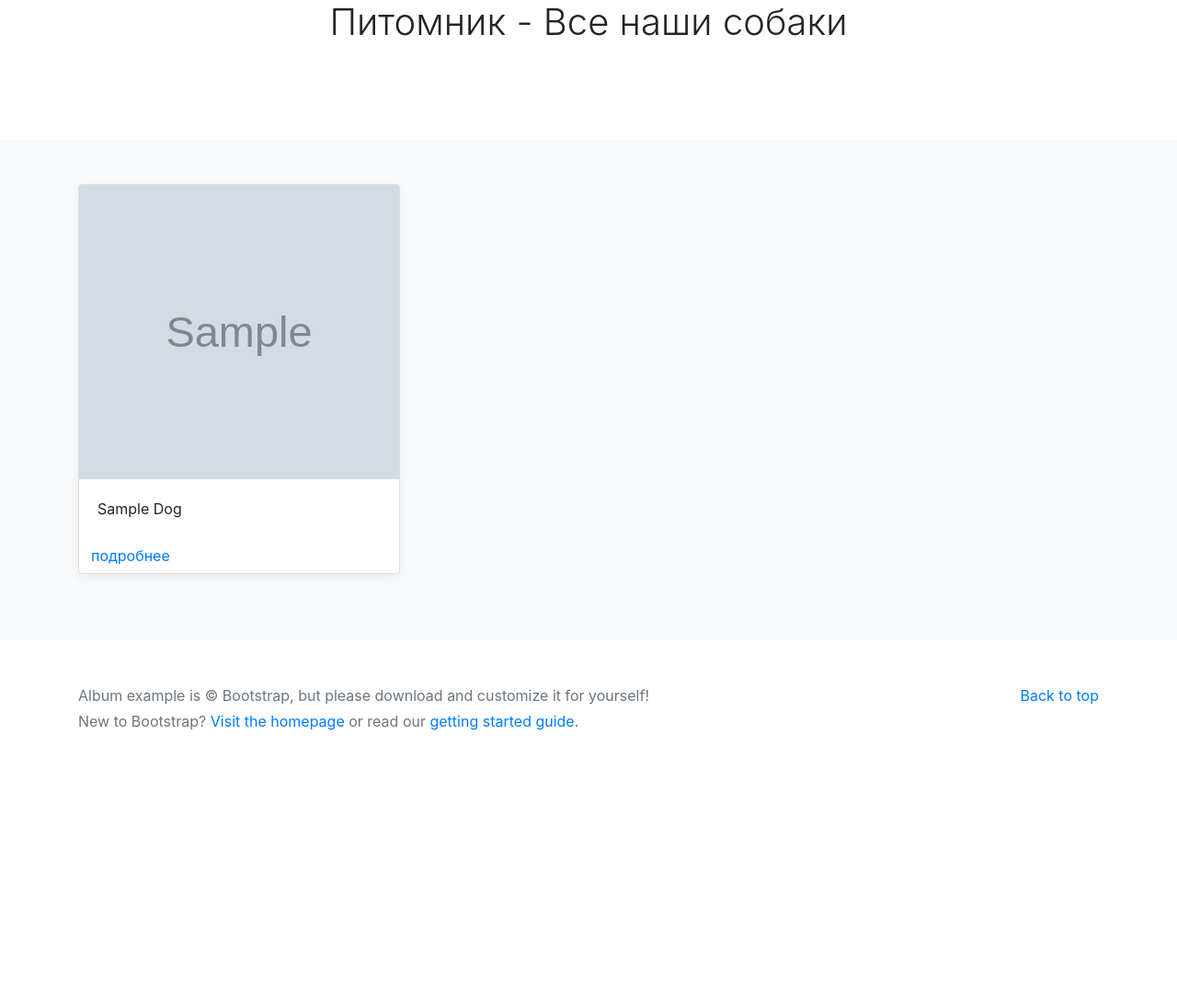
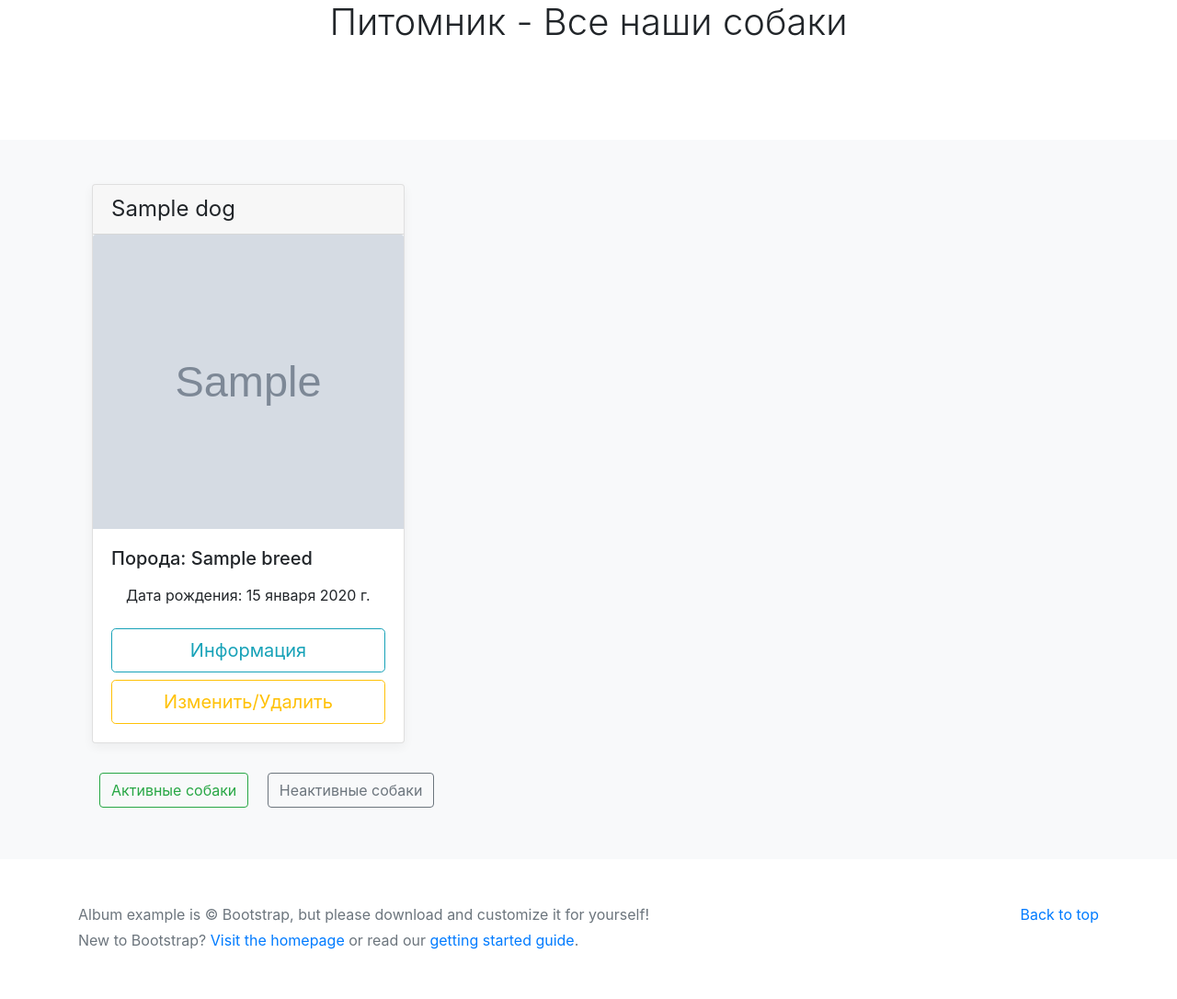
Before and after one commit to alexandr-prokhorov/DZ_Module_16_FBVShelter, a Django app: page /dogs/ in a window 1280 px wide. Shown: the part 152-1238 px from the top of the page at 92% size. Before the commit the page ends 946 px from the top, so only its background shows below. Run offline with Django 5.2, Linux system fonts and the light colour scheme; a user stored in the database is signed in; tables that the repository leaves empty hold one stand-in row (values such as "Sample post"); grey boxes marked "Sample" are stand-in pictures; parts of the project's set-up code (start-up, migrations or seed data) failed here and were passed over; some libraries are stand-ins or nearby versions.

Commit message:
1) Добавлен шаблон неактивных собак 2) Добавлено в шаблоны возможность изменения активности 3) Произведено соответствующее изменение в urls 4) Добавлена функция dog_toggle_activity во views 5) Аватар Админа добавлен. 6)Выполнены задания 16-7, 16-8, 16-9

```diff
--- a/dogs/forms.py
+++ b/dogs/forms.py
@@ -9,7 +9,7 @@ from users.forms import StyleFormMixin
 class DogForm(StyleFormMixin, forms.ModelForm):
     class Meta:
         model = Dog
-        exclude = ('owner',)
+        exclude = ('owner', 'is_active')
 
 
     def clean_birth_date(self):
--- a/dogs/templates/dogs/dogs.html
+++ b/dogs/templates/dogs/dogs.html
@@ -2,24 +2,14 @@
 {% load my_tags %}
 {% block content %}
 
-<div class="row">
-    {% for object in object_list %}
-    <div class="col-md-4">
-      <div class="card mb-4 box-shadow">
-          <img class="card-img-top"
-              src="{{ object.photo|dogs_media }}" width="300" height="320"
-              alt="Card image cap">
-          <div class="card-body">
-              <p class="card-text">{{ object.name|title}}</p>
-          </div>
-          <div class="card_footer">
-              <a class="btn btn-link" href="{% url  'dogs:dog_detail' object.pk %}">подробнее</a>
-          </div>
-      </div>
+<div class="container">
+    <div class="row">
+        {% for object in object_list %}
+        {% include 'dogs/includes/inc_dog_card.html' with object=object %}
+        {% endfor %}
     </div>
-    {% empty %}
-    <p>Собак этой породы пока нет.</p>
-    {% endfor %}
+    <a href="{% url 'dogs:dogs_list' %}" class="btn btn-outline-success m-2">Активные собаки</a>
+    <a href="{% url 'dogs:dogs_deactivated_list' %}" class="btn btn-outline-secondary m-2">Неактивные собаки</a>
 </div>
 
 {% endblock %}
--- /dev/null
+++ b/dogs/templates/dogs/includes/inc_dog_card.html
@@ -0,0 +1,29 @@
+{% load my_tags %}
+<div class="col-4">
+    <div class="card mb-4 box-shadow">
+        <div class="card-header">
+            <h4 class="my-0 font-weight-normal">{{ object.name }}</h4>
+        </div>
+        <img class="card-img-top"
+             src="{{ object.photo|dogs_media }}" width="300" height="320"
+             alt="Card image cap">
+        <div class="card-body">
+            <h5 class="card-title pricing-card-title">Порода: {{ object.breed }}</h5>
+            <ul class="list-unstyled mt-3 mb-4 text-start m-3">
+                <li>Дата рождения: {{ object.birth_date|default:'не известна' }}</li>
+            </ul>
+            <a class="btn btn-lg btn-block btn-outline-info"
+                href="{% url 'dogs:dog_detail' object.pk %}">Информация</a>
+            {% if user.is_authenticated and object.owner == user or user.is_staff %}
+            <a class="btn btn-lg btn-block btn-outline-warning"
+               href="{% url 'dogs:dog_update' object.pk %}">
+                {% if user.is_superuser %}
+                Изменить/Удалить
+                {% elif object.owner == user or user.is_staff %}
+                Изменить
+                {% endif %}
+            </a>
+            {% endif %}
+        </div>
+    </div>
+</div>
--- a/dogs/urls.py
+++ b/dogs/urls.py
@@ -1,6 +1,6 @@
 from django.urls import path
 from dogs.views import (IndexView, BreedsListView, DogBreedListView, DogListView, DogCreateView, DogDetailView,
-                        DogUpdateView, DogDeleteView)
+                        DogUpdateView, DogDeleteView, DogDeactivatedListView, dog_toggle_activity)
 from dogs.apps import DogsConfig
 from django.views.decorators.cache import cache_page, never_cache
 
@@ -12,8 +12,10 @@ urlpatterns = [
     path('breeds/<int:pk>/dogs/', DogBreedListView.as_view(), name='breed_dogs'),
 
     path('dogs/', DogListView.as_view(), name='dogs_list'),
+    path('dogs/deactivate/', DogDeactivatedListView.as_view(), name='dogs_deactivated_list'),
     path('dogs/create/', DogCreateView.as_view(), name='dog_create'),
     path('dogs/detail/<int:pk>/', DogDetailView.as_view(), name='dog_detail'),
     path('dogs/update/<int:pk>/',never_cache(DogUpdateView.as_view()), name='dog_update'),
+    path('dogs/toggle/<int:pk>/',dog_toggle_activity, name='dog_toggle_activity'),
     path('dogs/delete/<int:pk>/', DogDeleteView.as_view(), name='dog_delete'),
 ]
--- a/dogs/views.py
+++ b/dogs/views.py
@@ -1,5 +1,4 @@
-from django.shortcuts import render
-
+from django.shortcuts import render, get_object_or_404, redirect
 from django.urls import reverse, reverse_lazy
 from django.views.generic import ListView, CreateView, UpdateView, DeleteView, DetailView
 from django.contrib.auth.mixins import  LoginRequiredMixin
@@ -138,3 +137,12 @@ class DogDeleteView(LoginRequiredMixin, DeleteView):
         'title': 'Удалить собаку'
     }
     success_url = reverse_lazy('dogs:dogs_list')
+
+def dog_toggle_activity(request, pk):
+    dog_item = get_object_or_404(Dog, pk=pk)
+    if dog_item.is_active:
+        dog_item.is_active = False
+    else:
+        dog_item.is_active = True
+    dog_item.save()
+    return redirect((reverse('dogs:dogs_list')))
--- a/users/services.py
+++ b/users/services.py
@@ -5,7 +5,7 @@ from django.core.mail import send_mail
 def send_register_email(email):
     send_mail(
         subject="Поздравляем с регистрацией на нашем сервисе",
-        message="Вы успешно зарегистрировались на платформе WEBFBVShelter",
+        message="Вы успешно зарегистрировались на платформе WEBCBVShelter",
         from_email=settings.EMAIL_HOST_USER,
         recipient_list=[email]
     )
```
Also changed, not shown: dogs/templates/dogs/create_update.html (+18 -7 lines), media/users/аватарка_админа_0GP3dLX.jpg (added).
